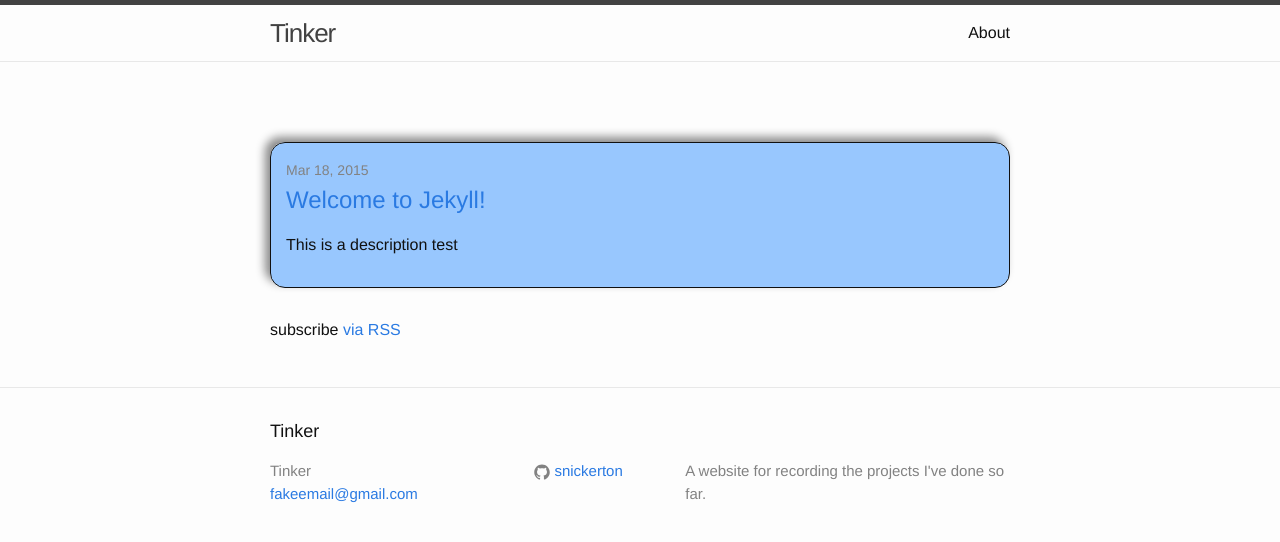
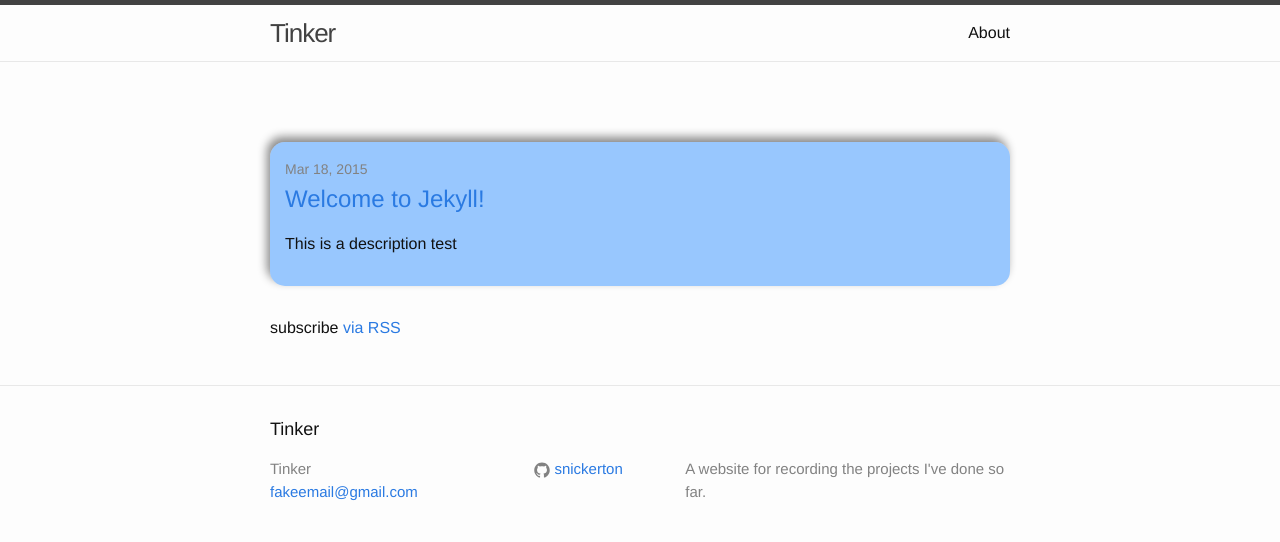
Before and after one commit to snickerton/snickerton.github.legacy, a Jekyll site: the page built from index.html, in a window 1280 px wide. Shown: the top 542 px of the page. Built offline with Jekyll 4.4.1, drawn with Linux system fonts in a browser that asks for light colours.

Commit message:
Update main.scss

```diff
--- a/css/main.scss
+++ b/css/main.scss
@@ -29,8 +29,8 @@
 
 div.post-card {
     margin-top: 50px;
-    box-shadow: -5px -5px 10px #888888;
-    border: 1px solid;
+    box-shadow: -3px -5px 10px #888888;
+    border: 0px solid;
     border-radius: 15px;
     padding:15px;
     background-color: rgba(0,119,255, .4);
```
